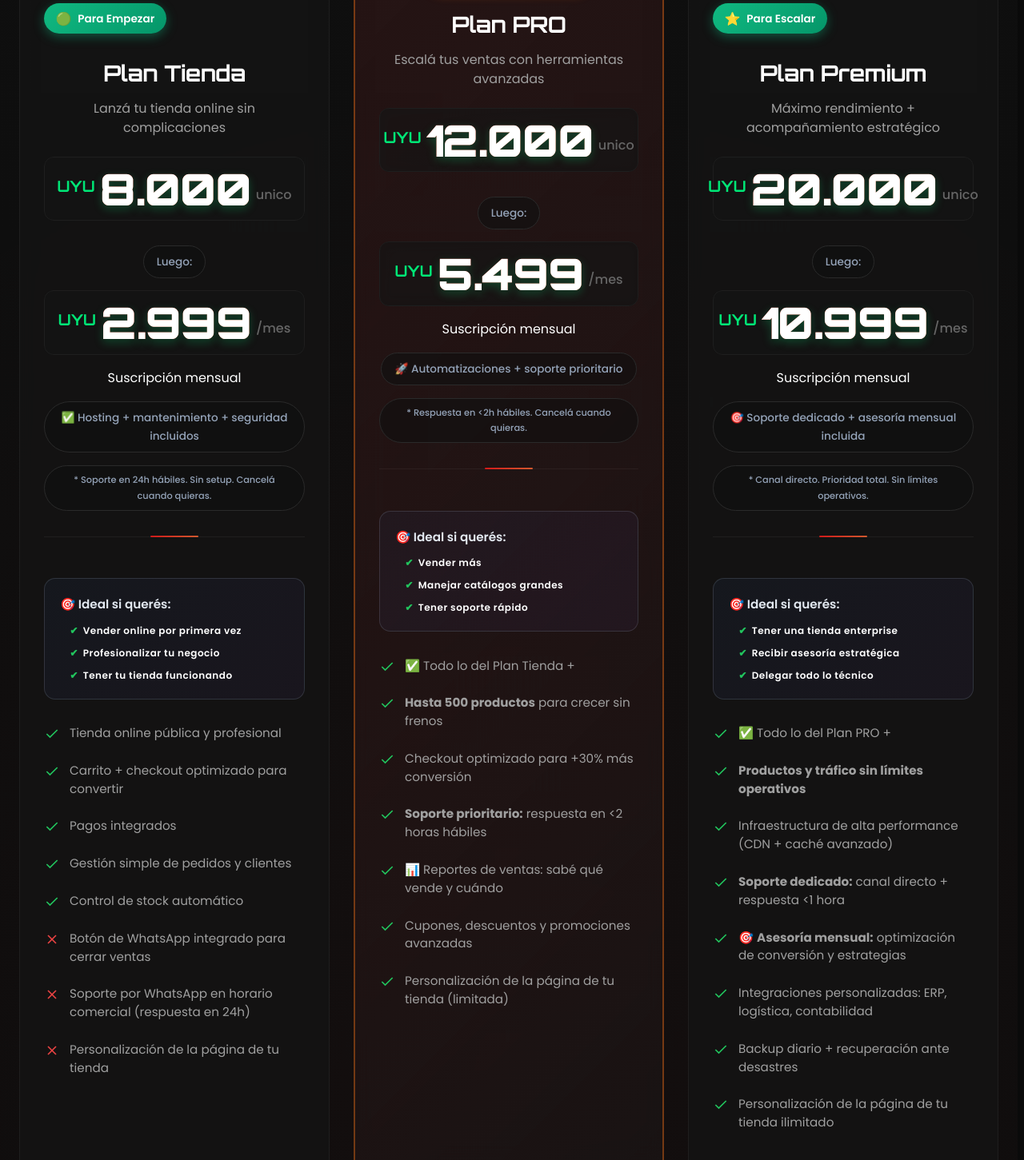
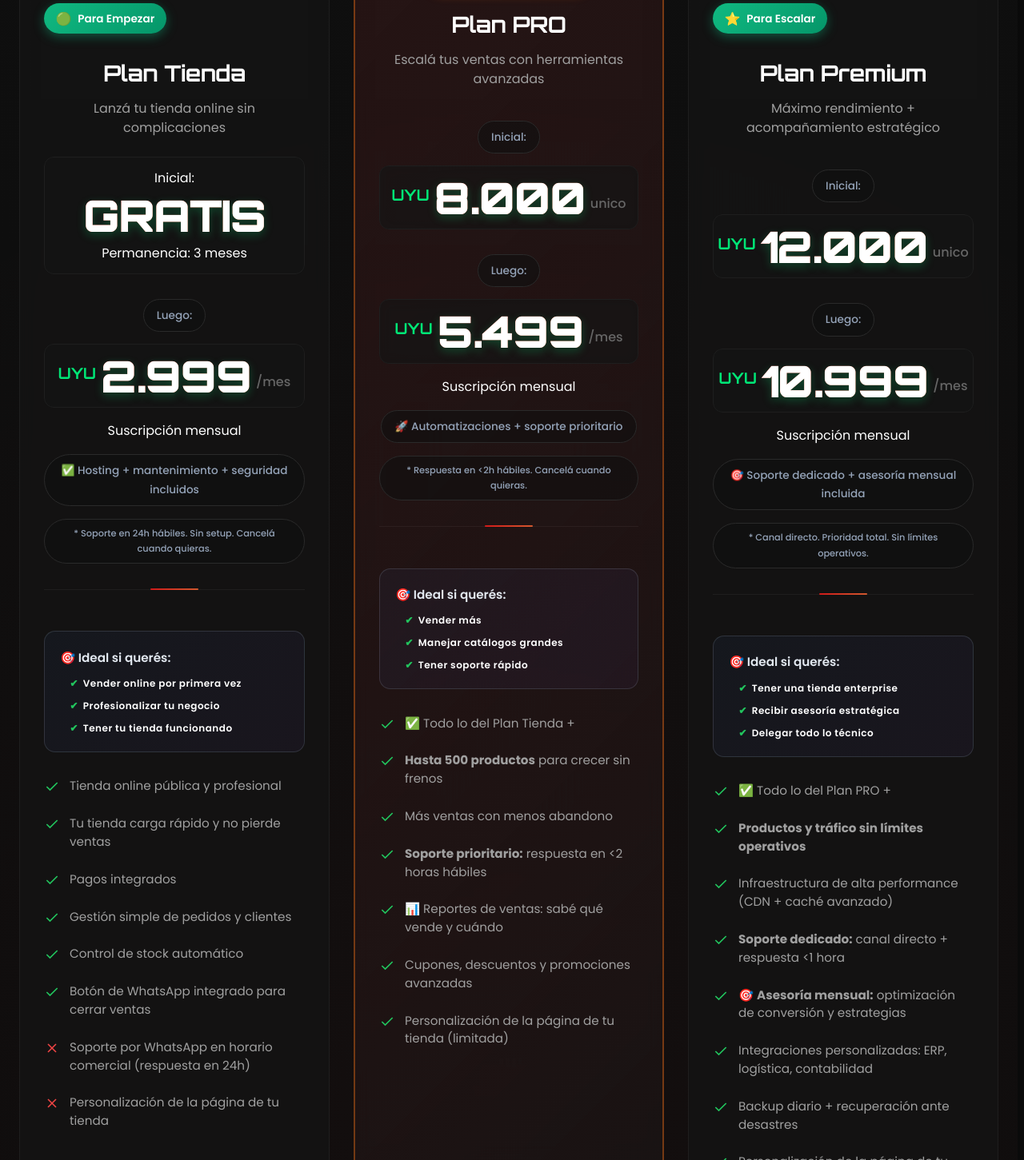
Before and after one commit to LucianoGF-dev/RootCLI-TECH, a website: page index.html in a window 1280 px wide. Shown: the part 1740-3191 px from the top of the page at 80% size. Drawn offline with nearby package versions, Linux system fonts and the light colour scheme; animation ran at ten frames a second; files whose address does not match are found by name.

Commit message:
Cambios de planes de prueba finales

```diff
--- a/index.html
+++ b/index.html
@@ -246,8 +246,8 @@
               </div>
 
               <!-- Video real (se muestra al reproducir) -->
-              <video id="promo-video" class="video-element" controls preload="none"  muted
-                playsinline style="display: none;" aria-label="Video promocional de RootCLI">
+              <video id="promo-video" class="video-element" controls preload="none" muted playsinline
+                style="display: none;" aria-label="Video promocional de RootCLI">
                 <source src="desarrollo_web.mp4" type="video/mp4">
                 <source src="desarrollo_web.webm" type="video/webm">
                 Tu navegador no soporta la reproducción de video.
@@ -294,10 +294,10 @@
 
 
               <div class="pricing-price">
-                <div class="price-new">
-                  <span class="price-currency">UYU</span>
-                  <span class="price-amount">8.000</span>
-                  <span class="price-period">unico</span>
+                <div class="price-new" style="display: flex;flex-direction:column; align-items: center;">
+                  Inicial:
+                  <span class="price-amount">GRATIS</span>
+                  Permanencia: 3 meses
                 </div>
 
               </div>
@@ -340,7 +340,7 @@
                   aria-hidden="true">
                   <use href="#icon-check" />
                 </svg>
-                <span>Carrito + checkout optimizado para convertir</span>
+                <span>Tu tienda carga rápido y no pierde ventas</span>
               </div>
               <div class="feature-item" role="listitem">
                 <svg width="20" height="20" viewBox="0 0 24 24" fill="none" stroke="currentColor" stroke-width="2"
@@ -364,10 +364,9 @@
                 <span>Control de stock automático</span>
               </div>
               <div class="feature-item" role="listitem">
-                <svg width="20" height="20" viewBox="0 0 24 24" fill="none" stroke="#ef4444" stroke-width="2"
-                  aria-hidden="true">
-                  <path d="M18 6L6 18" />
-                  <path d="M6 6L18 18" />
+                <svg width="20" height="20" viewBox="0 0 24 24" fill="none" stroke="currentColor" stroke-width="2"
+                  aria-hidden="true">
+                  <use href="#icon-check" />
                 </svg>
                 <span>Botón de WhatsApp integrado para cerrar ventas</span>
               </div>
@@ -426,17 +425,18 @@
             <div class="pricing-header">
               <h3 class="pricing-title" id="plan-pro-title">Plan PRO</h3>
               <p class="pricing-subtitle">Escalá tus ventas con herramientas avanzadas</p>
-
-               <div class="pricing-price">
+              <p class="pricing-delivery">Inicial:</p>
+              <div class="pricing-price">
                 <div class="price-new">
+
                   <span class="price-currency">UYU</span>
-                  <span class="price-amount">12.000</span>
+                  <span class="price-amount">8.000</span>
                   <span class="price-period">unico</span>
                 </div>
 
               </div>
 
-               <p class="pricing-delivery">Luego:</p>
+              <p class="pricing-delivery">Luego:</p>
 
               <div class="pricing-price">
                 <div class="price-new">
@@ -480,7 +480,7 @@
                   aria-hidden="true">
                   <use href="#icon-check" />
                 </svg>
-                <span>Checkout optimizado para +30% más conversión</span>
+                <span>Más ventas con menos abandono</span>
               </div>
               <div class="feature-item" role="listitem">
                 <svg width="20" height="20" viewBox="0 0 24 24" fill="none" stroke="currentColor" stroke-width="2"
@@ -552,17 +552,17 @@
             <div class="pricing-header">
               <h3 class="pricing-title" id="plan-premium-title">Plan Premium</h3>
               <p class="pricing-subtitle">Máximo rendimiento + acompañamiento estratégico</p>
-
-               <div class="pricing-price">
+              <p class="pricing-delivery">Inicial:</p>
+              <div class="pricing-price">
                 <div class="price-new">
                   <span class="price-currency">UYU</span>
-                  <span class="price-amount">20.000</span>
+                  <span class="price-amount">12.000</span>
                   <span class="price-period">unico</span>
                 </div>
 
               </div>
 
-                <p class="pricing-delivery">Luego:</p>
+              <p class="pricing-delivery">Luego:</p>
 
               <div class="pricing-price">
                 <div class="price-new">
```
